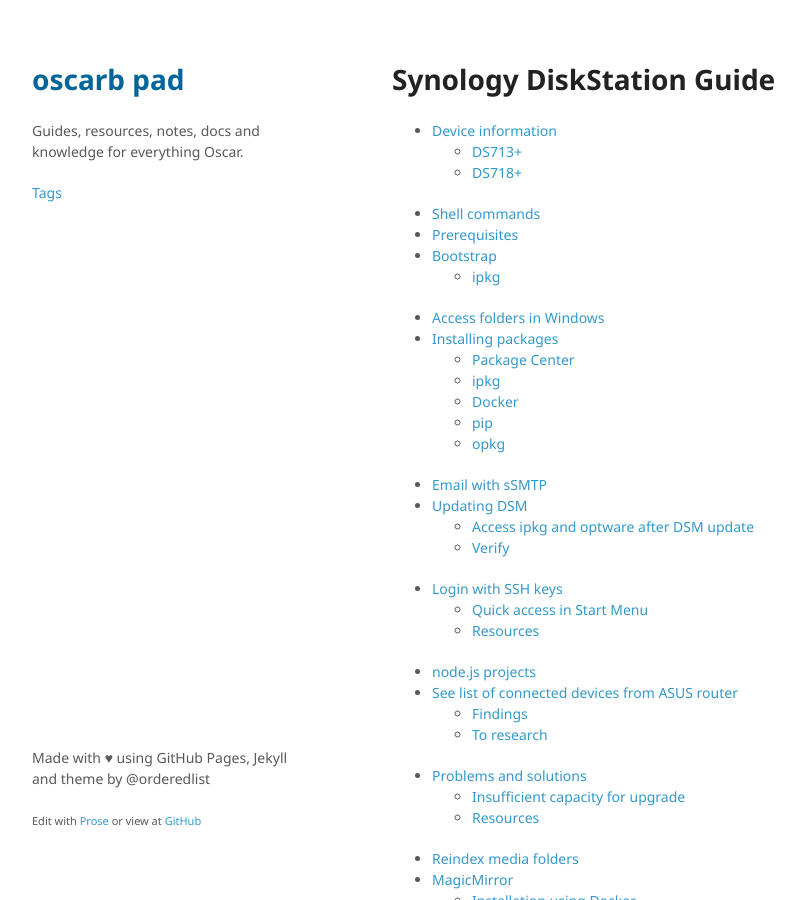
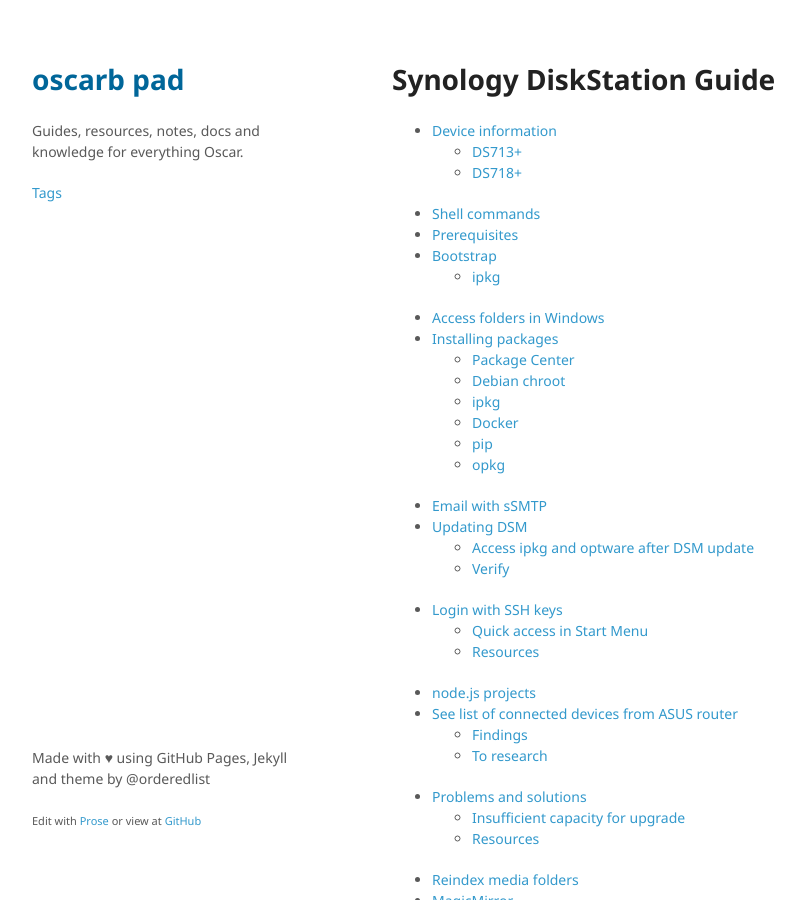
Before and after one commit to oscarb/pad, a Jekyll site: the page built from _docs/ds713.md, in a window 1280 px wide and 900 px high. Shown: the whole window, without its empty margins (128-933 px from the left). Built offline with Jekyll 4.4.1, drawn with Linux system fonts in a browser that asks for light colours; some web fonts are replaced.

Commit message:
Update ds713.md

```diff
--- a/_docs/ds713.md
+++ b/_docs/ds713.md
@@ -116,7 +116,7 @@ Missile Hugger | http://packages.missilehugger.com
 Chicken and Porn | http://spk.chickenandporn.com/
 
 
-#### Debian chroot
+### Debian chroot
 
 ### ipkg
 
```
